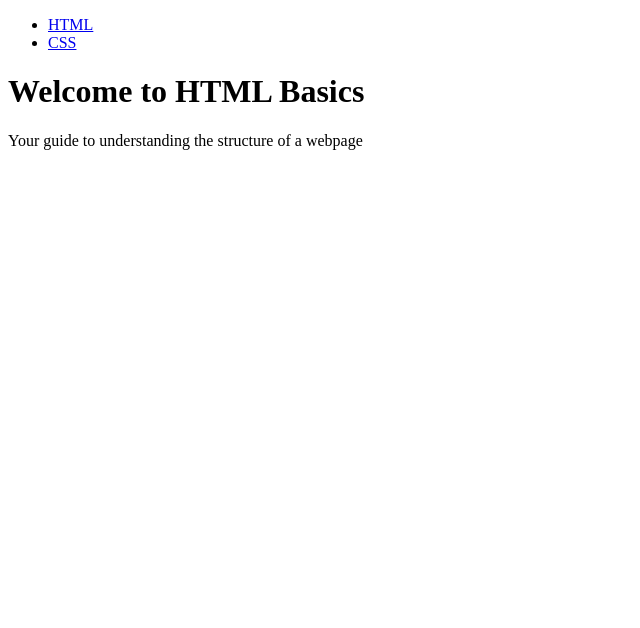
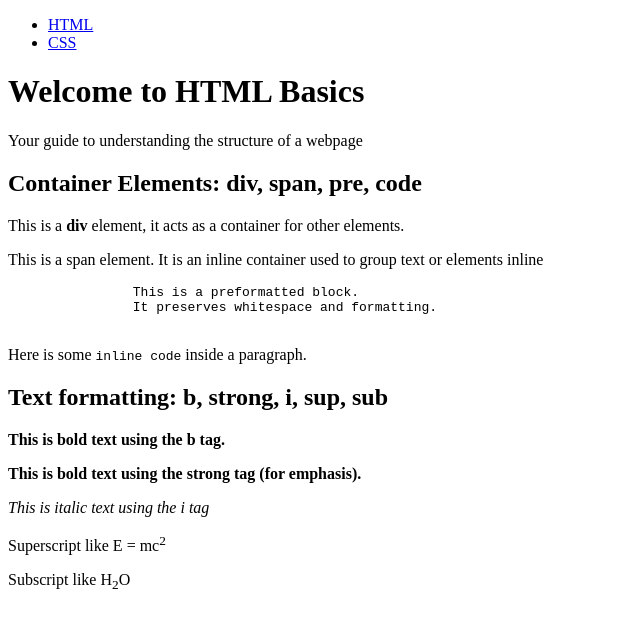
Before and after one commit to 5pence/htmlandcssbasics, a plain HTML site: page index.html in a window 1280 px wide. Shown: the whole page, without its empty margins (0-640 px from the left). Drawn offline with Linux system fonts and the light colour scheme.

Commit message:
Add container and text formatting  sections on index page

```diff
--- a/index.html
+++ b/index.html
@@ -16,7 +16,30 @@
         <h1>Welcome to HTML Basics</h1>
         <p>Your guide to understanding the structure of a webpage</p>
     </header>
-    <main></main>
+
+    <main>
+        <section>
+            <h2>Container Elements: div, span, pre, code</h2>
+            <div>
+                This is a <strong>div</strong> element, it acts as a container for other elements.
+            </div>
+            <p>This is a <span>span</span> element. It is an inline container used to group text or elements inline</p>
+            <pre>
+                This is a preformatted block.
+                It preserves whitespace and formatting.
+            </pre>
+            <p>Here is some <code>inline code</code> inside a paragraph.</p>
+        </section>
+
+        <section>
+            <h2>Text formatting: b, strong, i, sup, sub</h2>
+            <p><b>This is bold text using the b tag.</b></p>
+            <p><strong>This is bold text using the strong tag (for emphasis).</strong></p>
+            <p><i>This is italic text using the i tag</i></p>
+            <p>Superscript like E = mc<sup>2</sup></p>
+            <p>Subscript like H<sub>2</sub>O</p>
+        </section>
+    </main>
     <footer></footer>
 </body>
 </html>
```
